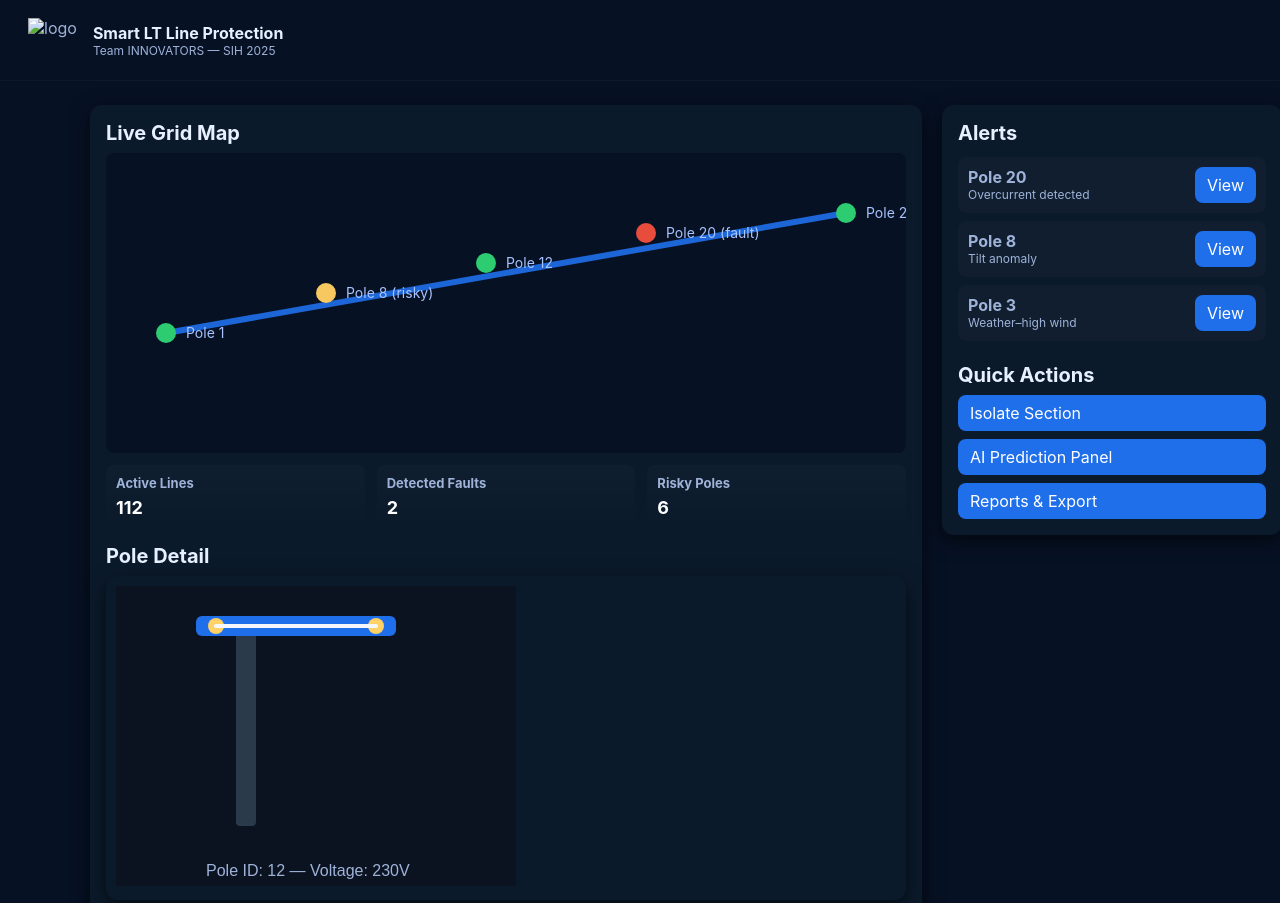
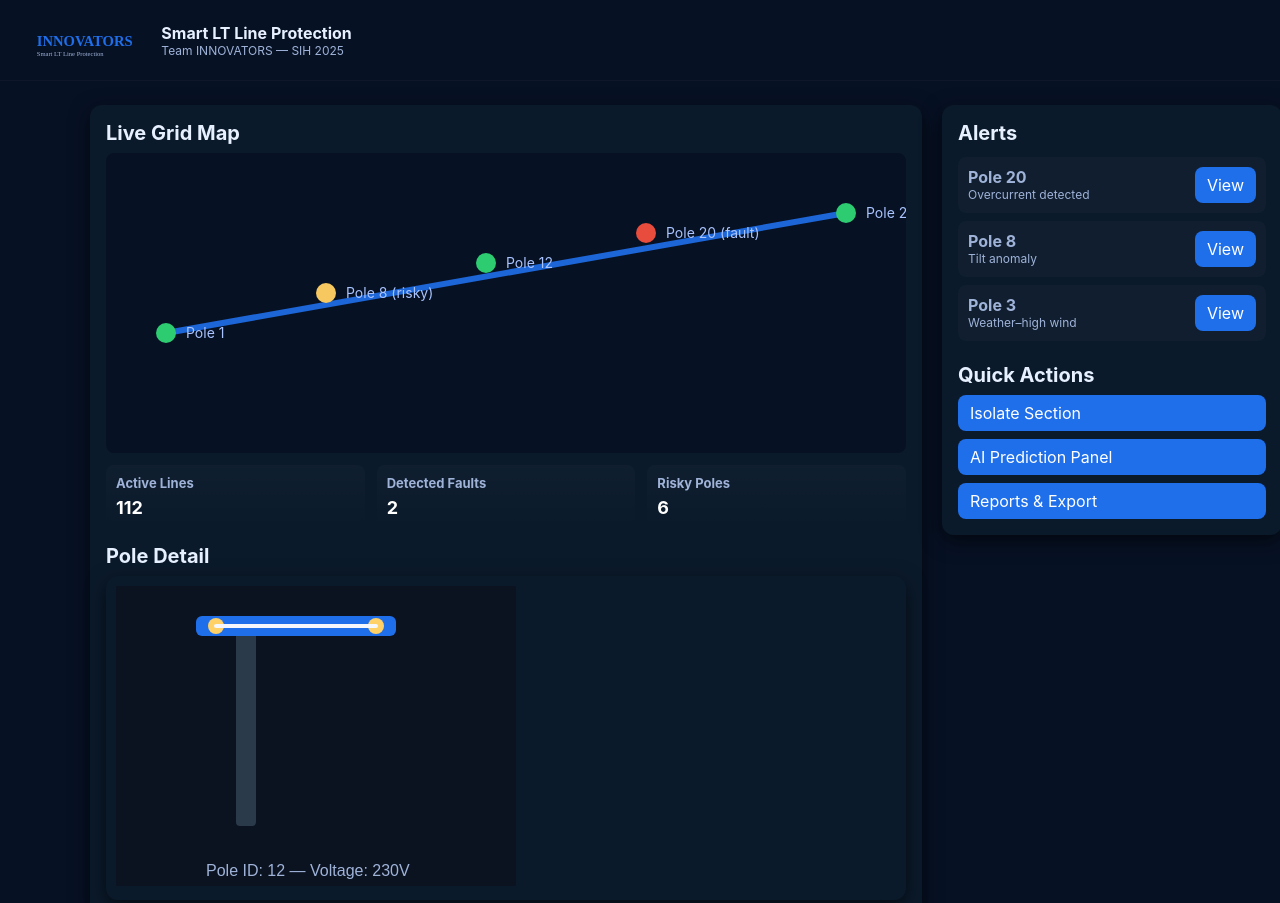
Before and after one commit to vadagammanikanta/smart-lt-website, a plain HTML site: page index.html in a window 1280 px wide. Shown: the top 903 px of the page. Drawn offline with Linux system fonts and the light colour scheme.

Commit message:
Update logo image source in index.html

```diff
--- a/index.html
+++ b/index.html
@@ -31,7 +31,7 @@
 </head>
 <body>
 <header>
-  <img src="assets/images/logo.svg" alt="logo"/>
+  <img src="logo.svg" alt="logo"/>
   <div>
     <div style="font-weight:700;color:#e6f0ff">Smart LT Line Protection</div>
     <div style="font-size:12px;color:var(--muted)">Team INNOVATORS — SIH 2025</div>
```
